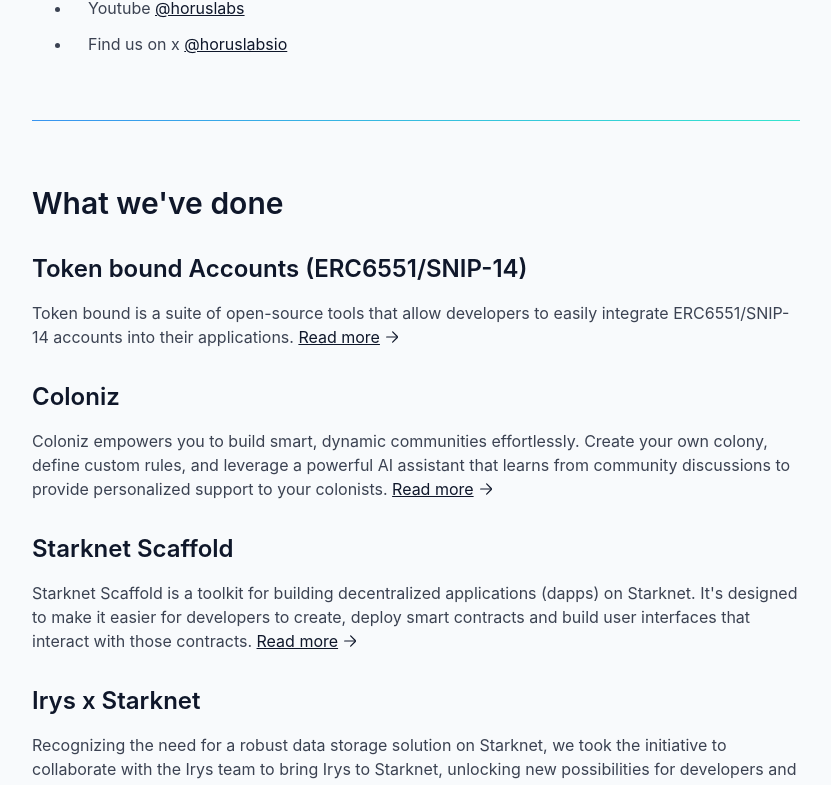
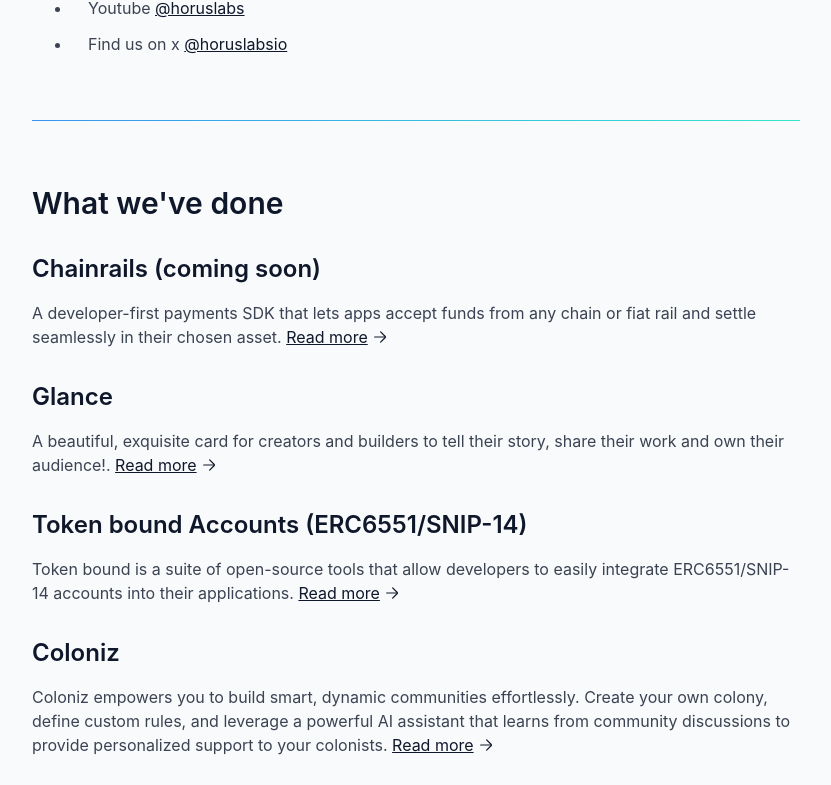
Before and after one commit to horuslabsio/horuslabs, a SvelteKit app: page / in a window 1280 px wide. Shown: the part 561-1346 px from the top of the page, without its empty margins (224-1055 px from the left). Built offline with nearby package versions, Linux system fonts and the light colour scheme; no server answers.

Commit message:
Update Portfolio.svelte

```diff
--- a/src/routes/Portfolio.svelte
+++ b/src/routes/Portfolio.svelte
@@ -1,6 +1,18 @@
 <script>
 	import Work from "./Work.svelte";
 	const PROJECTS = [
+		{
+			title: "Chainrails (coming soon)",
+			url: "https://chainrails.io/",
+			description:
+				"A developer-first payments SDK that lets apps accept funds from any chain or fiat rail and settle seamlessly in their chosen asset."
+		},
+		{
+			title: "Glance",
+			url: "https://www.glnc.me/",
+			description:
+				"A beautiful, exquisite card for creators and builders to tell their story, share their work and own their audience!."
+		},
 		{
 			title: "Token bound Accounts (ERC6551/SNIP-14)",
 			url: "https://www.tbaexplorer.com/",
```
